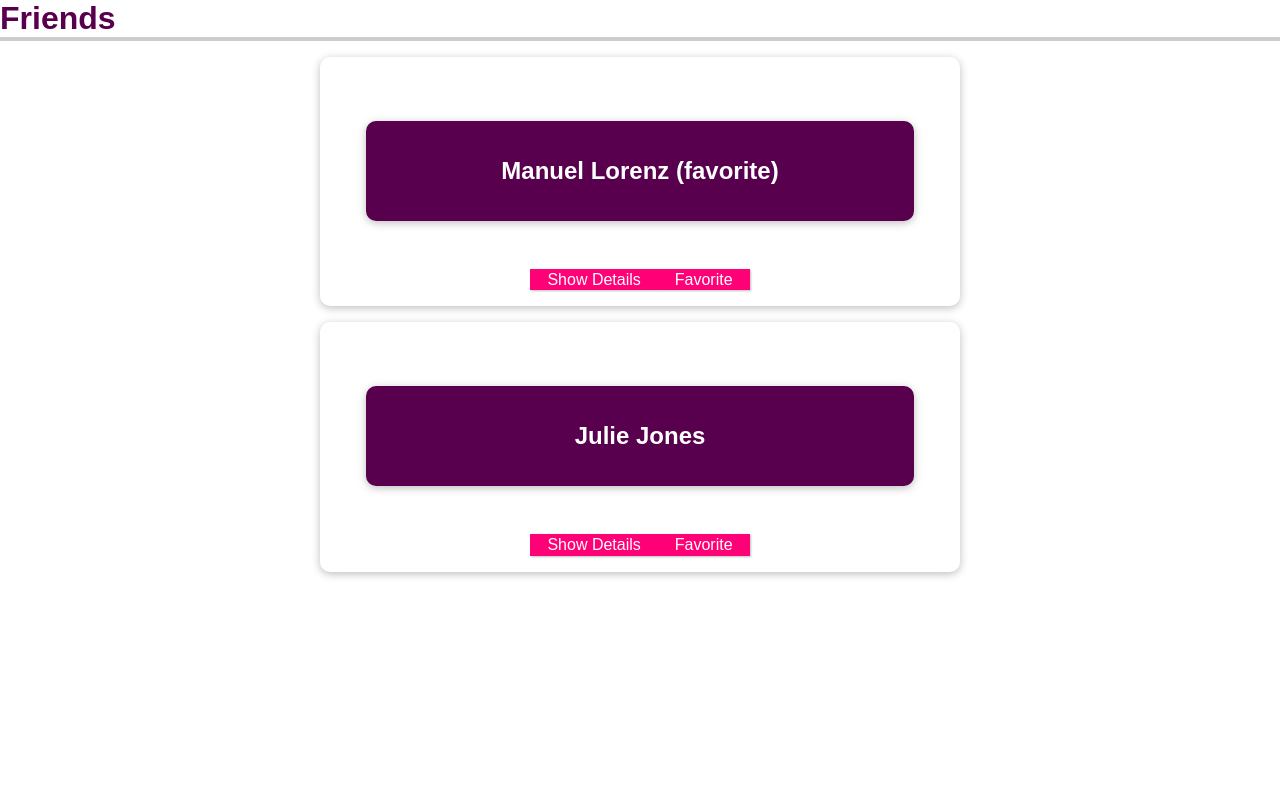
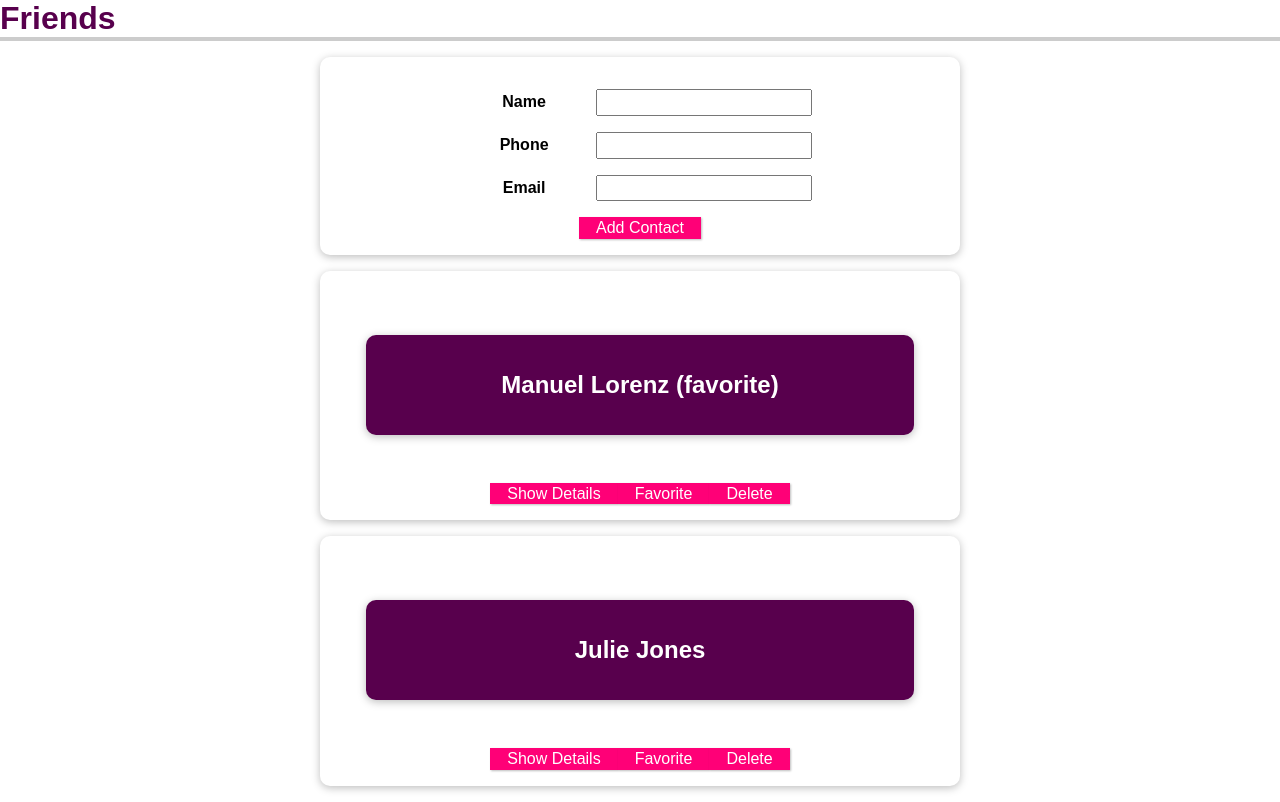
Before and after one commit to northernocean/learning-js-vue, a Vue app: page / in a window 1280 px wide. Built offline with nearby package versions, Linux system fonts and the light colour scheme; a web font is replaced by a local one.

Commit message:
adding and deleting friends

```diff
--- a/src/App.vue
+++ b/src/App.vue
@@ -1,6 +1,7 @@
 <template>
   <section>
     <h2>Friends</h2>
+    <add-friend @add-contact="addContact"></add-friend>
     <ul>
       <friend-contact
         v-for="friend in friends"
@@ -11,16 +12,18 @@
         :email-address="friend.email"
         :is-favorite="friend.isFavorite"
         @toggle-favorite="toggleFavoriteStatus"
-        >
+        @delete="deleteContact"
+      >
       </friend-contact>
     </ul>
   </section>
 </template>
 
 <script>
+import AddFriend from "./components/AddFriend.vue";
 import FriendContact from "./components/FriendContact.vue";
 export default {
-  components: { FriendContact },
+  components: { AddFriend, FriendContact },
   data() {
     return {
       friends: [
@@ -36,22 +39,35 @@ export default {
           name: "Julie Jones",
           phone: "123-454-7890",
           email: "julie@example.com",
-          isFavorite: false
+          isFavorite: false,
         },
       ],
     };
   },
   methods: {
     toggleFavoriteStatus(value) {
-      const friend = this.friends.find(c => c.id == value);
+      const friend = this.friends.find((c) => c.id == value);
       friend.isFavorite = !friend.isFavorite;
-    }
+    },
+    addContact(name, phone, email) {
+      const newContact = {
+        id: new Date().toISOString(),
+        name: name,
+        phone: phone,
+        email: email,
+        isFavorite: false,
+      };
+      this.friends.push(newContact);
+    },
+    deleteContact(friendId) {
+      this.friends = this.friends.filter(f => f.id != friendId);
+    },
   },
 };
 </script>
 
 <style>
-@import url('https://fonts.googleapis/css2?family=Jost&display=swap');
+@import url("https://fonts.googleapis/css2?family=Jost&display=swap");
 
 * {
   box-sizing: border-box;
@@ -83,7 +99,8 @@ header {
   list-style: none;
 }
 
-#app li {
+#app li,
+form {
   box-shadow: 0 2px 8px rgba(0, 0, 0, 0.26);
   margin: 1rem auto;
   border-radius: 10px;
@@ -116,4 +133,18 @@ header {
   border-color: #ec3169;
   box-shadow: 1px 1px 4px rgba(0, 0, 0, 0.26);
 }
+
+#app input {
+  font: inherit;
+  padding: 0.15rem;
+}
+#app label {
+  font-weight: bold;
+  margin-right: 1rem;
+  width: 7rem;
+  display: inline-block;
+}
+#app form div {
+  margin: 1rem 0;
+}
 </style>
--- /dev/null
+++ b/src/components/AddFriend.vue
@@ -0,0 +1,58 @@
+<template>
+  <form @submit.prevent="submitForm">
+    <div>
+      <label for="enteredName">Name</label>
+      <input
+        @change="updateForm"
+        name="enteredName"
+        v-model="enteredName"
+        type="text"
+      />
+    </div>
+    <div>
+      <label for="enteredPhone">Phone</label>
+      <input
+        @change="updateForm"
+        name="enteredPhone"
+        v-model="enteredPhone"
+        type="tel"
+      />
+    </div>
+    <div>
+      <label for="enteredEmail">Email</label>
+      <input
+        @change="updateForm"
+        name="enteredEmail"
+        v-model="enteredEmail"
+        type="email"
+      />
+    </div>
+    <button>Add Contact</button>
+  </form>
+</template>
+
+<script>
+export default {
+  emits: ["add-contact"],
+  data() {
+    return {
+      enteredName: "",
+      enteredPhone: "",
+      enteredEmail: "",
+    };
+  },
+  methods: {
+    submitForm() {
+      this.$emit(
+        "add-contact",
+        this.enteredName,
+        this.enteredPhone,
+        this.enteredEmail
+      );
+    },
+  },
+};
+// methods: {
+//   updateForm() {}
+// }
+</script>
--- a/src/components/FriendContact.vue
+++ b/src/components/FriendContact.vue
@@ -12,6 +12,7 @@
       <li>{{ phoneNumber }}</li>
       <li>{{ emailAddress }}</li>
     </ul>
+    <button @click="$emit('delete', id)">Delete</button>
   </li>
 </template>
 
@@ -39,6 +40,7 @@ export default {
   },
   emits: [
     'toggle-favorite',
+    'delete'
   ],
   data() {
     return {
--- a/src/main.js
+++ b/src/main.js
@@ -2,9 +2,11 @@ import { createApp } from 'vue';
 
 import App from './App.vue';
 import FriendContact from './components/FriendContact.vue';
+import AddFriend from './components/AddFriend.vue';
 
 const app = createApp(App);
 
 app.component('friend-contact', FriendContact);
+app.component('add-friend', AddFriend);
 
 app.mount('#app');
```
